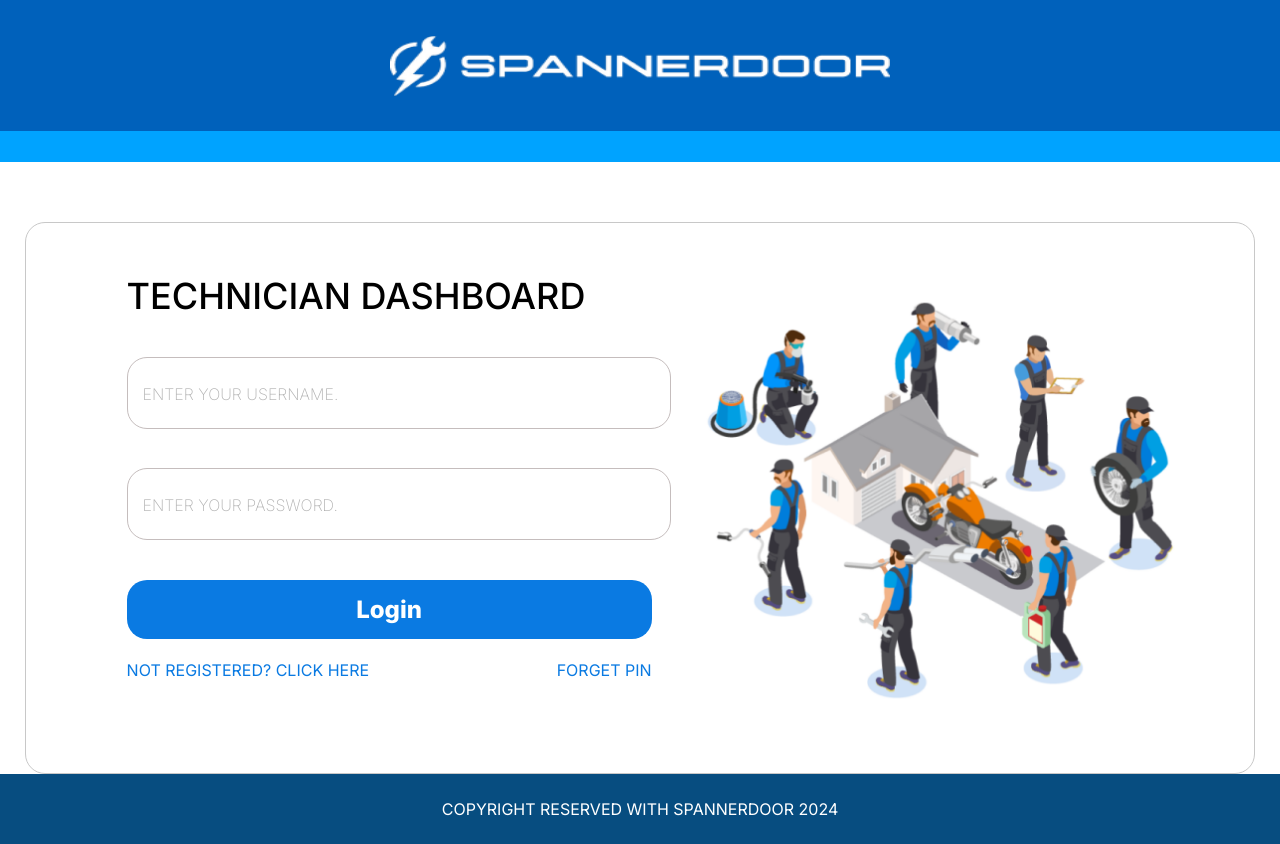
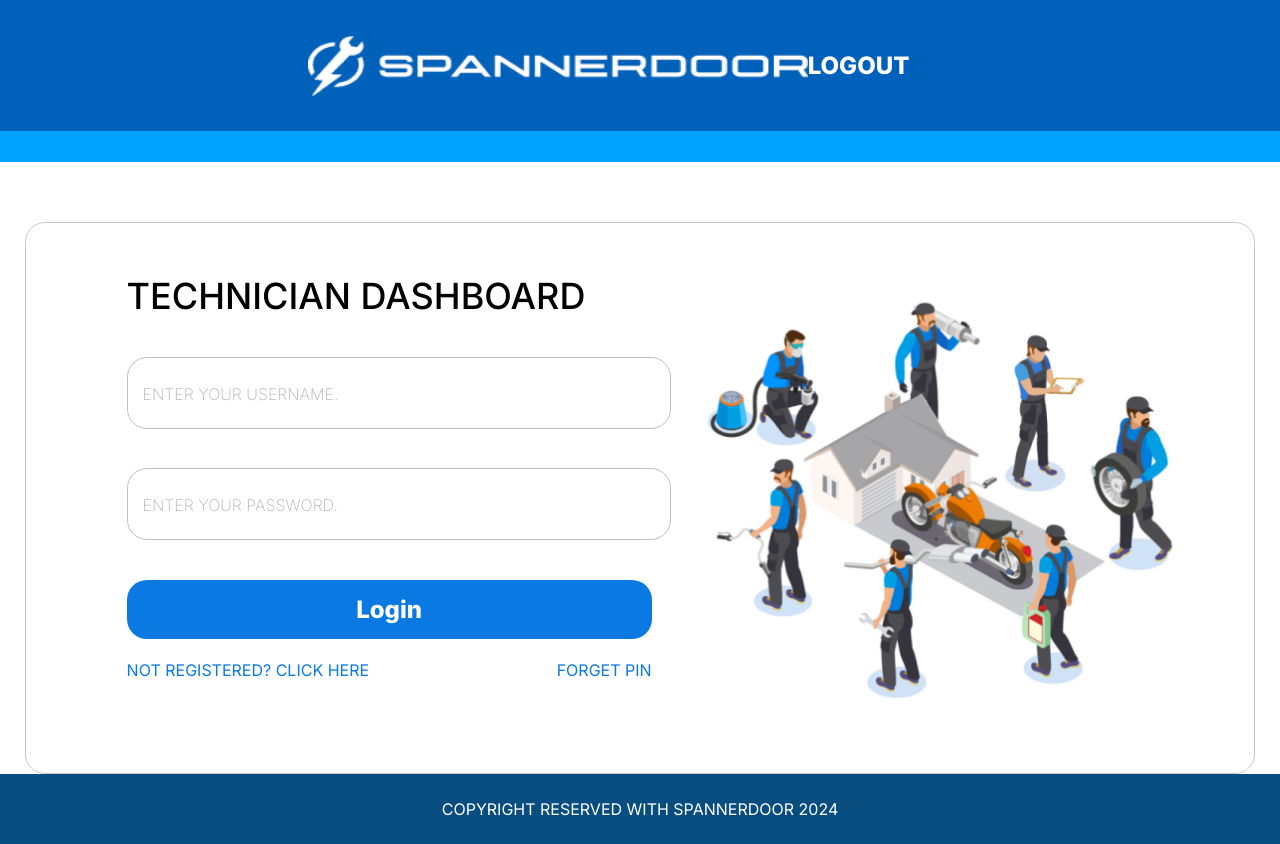
Before and after one commit to prathikshetty366/spannerdoor-technicianApp, a Next.js app: page / in a window 1280 px wide. Built offline with nearby package versions, Linux system fonts and the light colour scheme; no server answers.

Commit message:
Added logout button and handled loggedin state in login page

```diff
--- a/component/appLayout/Layout.js
+++ b/component/appLayout/Layout.js
@@ -4,6 +4,10 @@ import { useRouter } from "next/router";
 
 export const AppLayout = ({ children,isLoggedIn}) => {
     const router=useRouter()
+    const handleLogout=()=>{
+        localStorage.setItem("isLoggedIn","")
+        router.push("/")
+    }
     return (
         <div className={styles.layoutWrapper}>
             <div className={styles.navbar}>
@@ -17,6 +21,7 @@ export const AppLayout = ({ children,isLoggedIn}) => {
                     style={{marginLeft:!isLoggedIn?"0":"63px"}}
                     onClick={()=>{router.push("/home")}}
                     />
+                    <div className={styles.logout} onClick={handleLogout}>LOGOUT</div>
                 </div>
                 <div className={styles.navsubheader}></div>
             </div>
--- a/component/appLayout/layout.module.scss
+++ b/component/appLayout/layout.module.scss
@@ -9,12 +9,23 @@
             height: 131px;
             background: #0061BB;
             display: flex;
-            // justify-content: center;
+            justify-content: space-between;
             align-items: center;
 
             .logo {
                 margin-left: 63px;
                 cursor: pointer;
+            }
+
+            .logout {
+                color: #FFF;
+                font-family: 'Inter';
+                font-size: 24px;
+                font-style: normal;
+                font-weight: 800;
+                line-height: normal;
+                cursor: pointer;
+                margin-right: 63px;
             }
         }
 
--- a/pages/login/index.js
+++ b/pages/login/index.js
@@ -2,7 +2,7 @@ import { AppLayout } from "../../component/appLayout/Layout"
 import styles from "./Login.module.scss"
 import Button from "../../component/Button/Button"
 import Image from "next/image"
-import { useState } from "react"
+import { useEffect, useState } from "react"
 import { useRouter } from "next/router"
 import { toast } from 'react-toastify';
 import { ToastContainer } from 'react-toastify';
@@ -14,6 +14,8 @@ function Login() {
     const secret = "1234"
     const [username, setUsername] = useState('')
     const [password, setPassword] = useState('')
+    const isLoggedIn = localStorage.getItem("isLoggedIn")
+
 
 
     const handleLogin = () => {
@@ -35,7 +37,11 @@ function Login() {
             handleLogin();
         }
     };
-
+    useEffect(() => {
+        if (isLoggedIn) {
+            router.push("/home")
+        }
+    }, [])
 
     return (
         <AppLayout isLoggedIn={false}>
```
